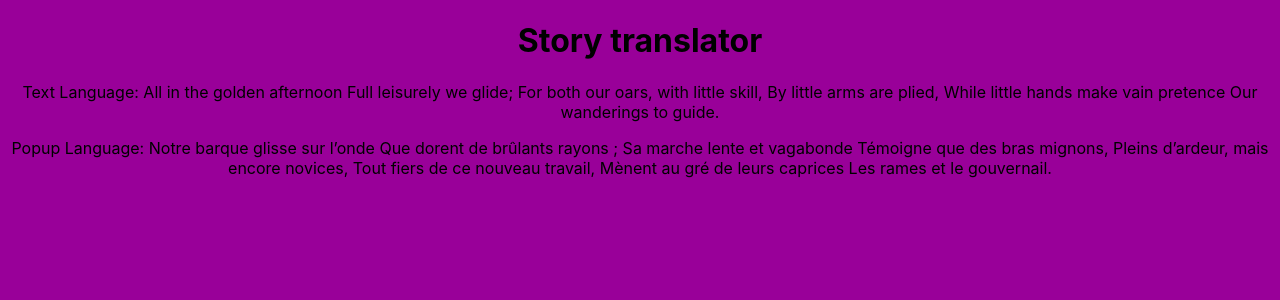
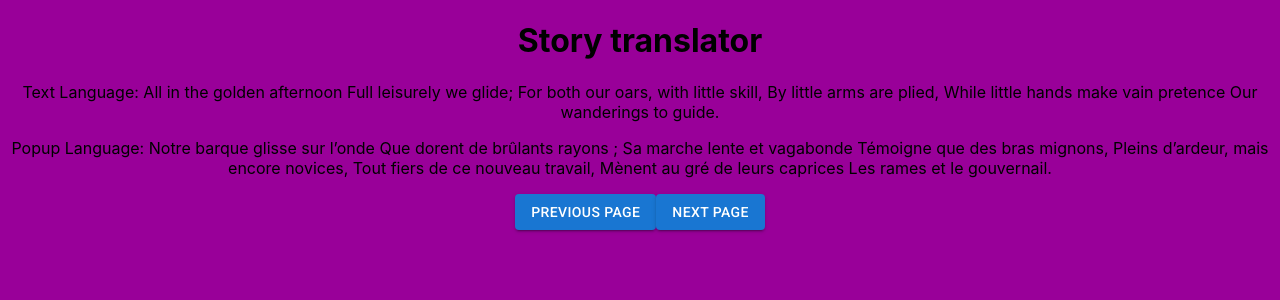
Before and after one commit to SheaMeyers/story-translator-react-only, a React (Create React App) app: page / in a window 1280 px wide. Shown: the top 300 px of the page. Built offline with nearby package versions, Linux system fonts and the light colour scheme.

Commit message:
Add buttons to turn pages

```diff
--- a/src/App.tsx
+++ b/src/App.tsx
@@ -1,6 +1,7 @@
 import { useState } from 'react';
 import aliceInWonderland from './translations/aliceInWonderland.json';
 import theCantervilleGhost from './translations/theCantervilleGhost.json';
+import Button from '@mui/material/Button';
 import './App.css';
 
 type Book = {
@@ -28,7 +29,6 @@ const App = () => {
   const [textLanguage, setTextLanguage] = useState<Language | null>('English')
   const [popUpLanguage, setPopupLanguageLanguage] = useState<Language | null>('French')
 
-
   return (
     <div className="App">
       <h1>Story translator</h1>
@@ -38,6 +38,8 @@ const App = () => {
         <p>Popup Language: {bookJson[page][popUpLanguage]}</p>
       </>
       }
+      <Button variant="contained" onClick={() => setPage(page-1)}>Previous Page</Button>
+      <Button variant="contained" onClick={() => setPage(page+1)}>Next Page</Button>
     </div>
   );
 }
```
